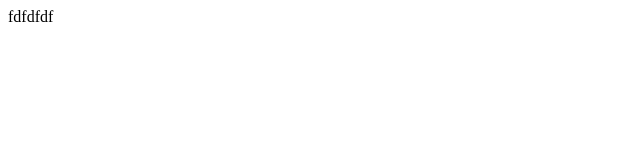
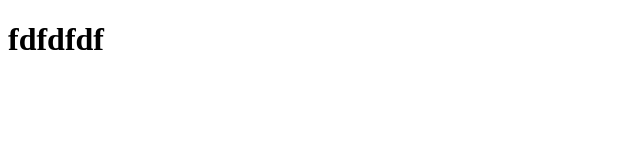
Before and after one commit to UmerFq56/UmerFq56.github.io, a plain HTML site: page assets/projects.html in a window 1280 px wide. Shown: the whole page, without its empty margins (0-640 px from the left). Drawn offline with Linux system fonts and the light colour scheme.

Commit message:
Update projects.html

```diff
--- a/assets/projects.html
+++ b/assets/projects.html
@@ -6,6 +6,6 @@
     <title>Document</title>
 </head>
 <body>
-    <h>fdfdfdf</h>
+    <h1>fdfdfdf</h1>
 </body>
 </html>
```
